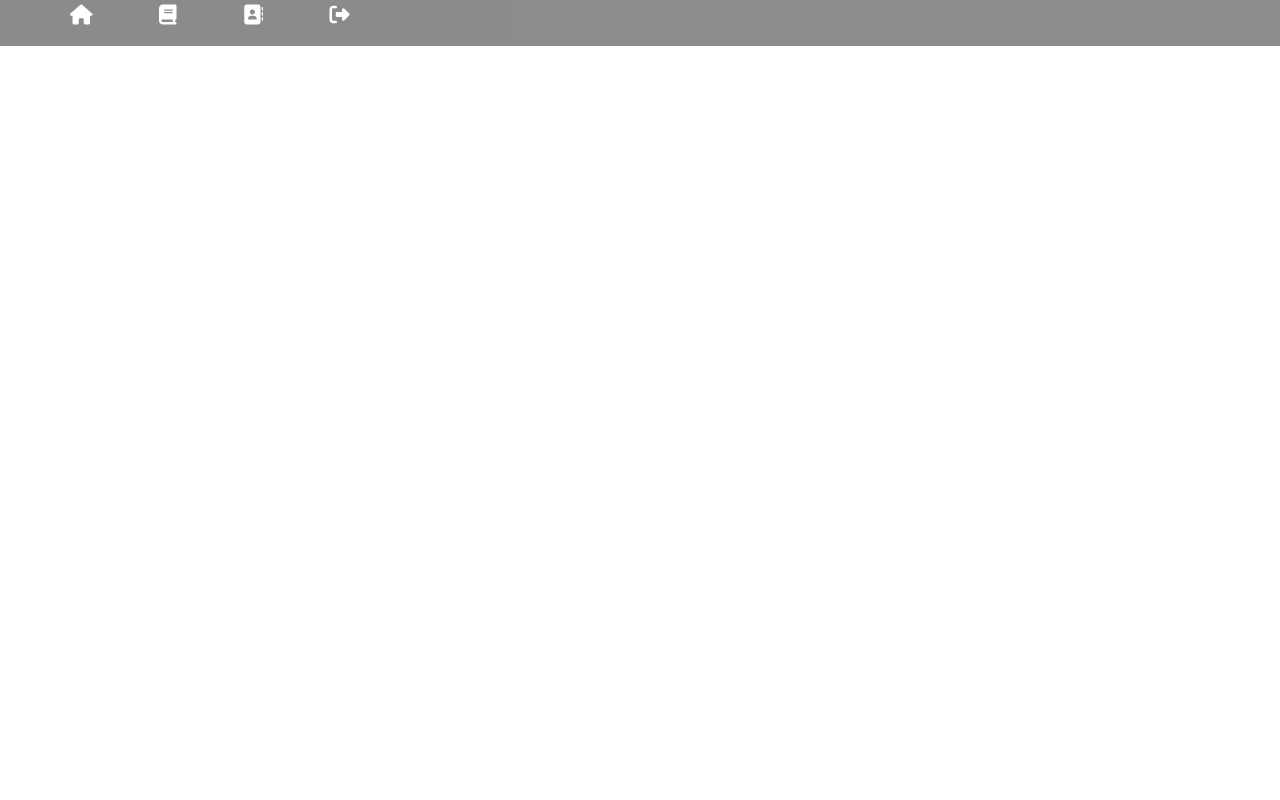
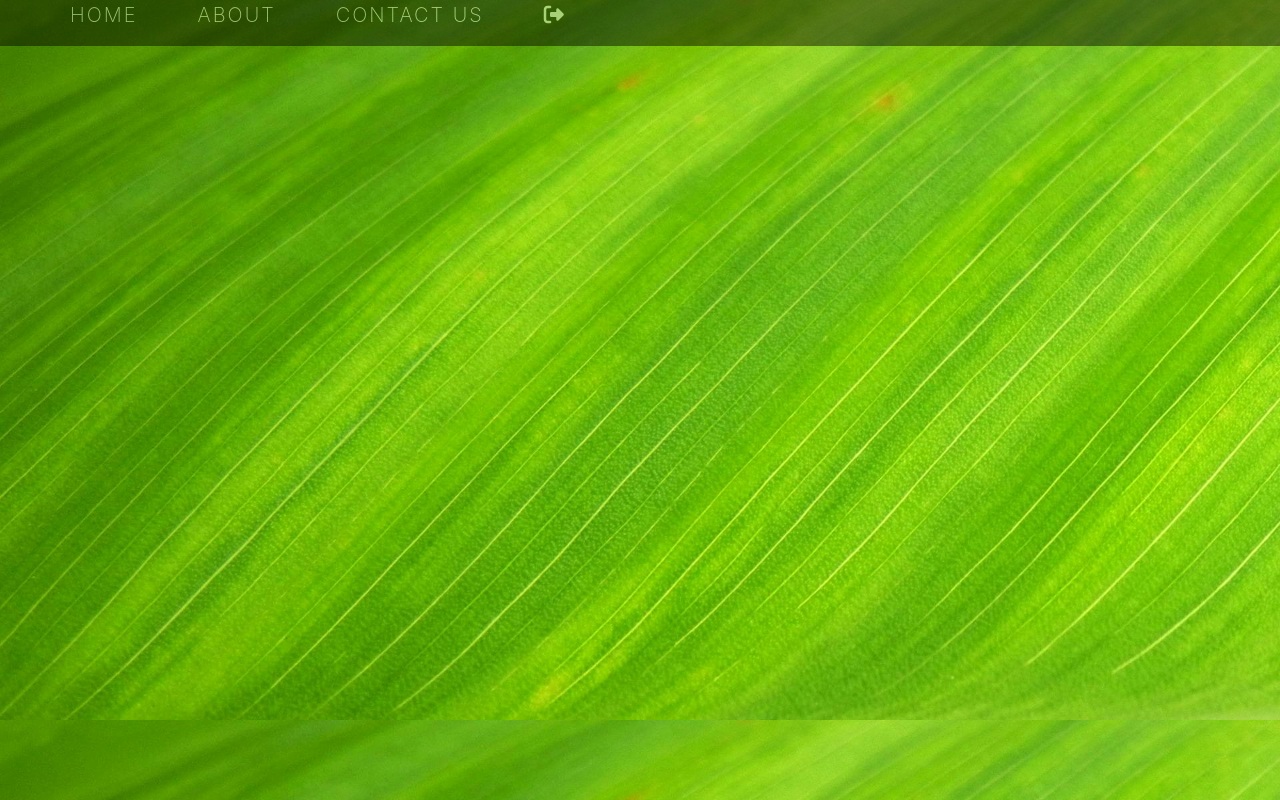
Before and after one commit to manlikeayei/CMP-325-chicken-app-, a plain HTML site: page pages/shopping.html in a window 1280 px wide. Drawn offline with nearby package versions, Linux system fonts and the light colour scheme.

Commit message:
Added new background photos to the project folder, added a bit more animations to the navbar.

```diff
--- a/css/shopping.css
+++ b/css/shopping.css
@@ -1,27 +1,33 @@
  body{
 
-   color: red;
+   background-image: url(8.jpg);
+   background-repeat: none;
+   background-size: cover;
 
 
 }
 
  .header{
-background-image: url();
+
 width: 100%;
 background-color: black;
-display: inline-block;
+display: flex;
 opacity: 0.45;
+
+
 
  }
 
 
  .header ul li{
 
-    display: inline-block;
+
     list-style: none;
     text-align: center;
-    float: none;
+    float: left;
  }
+
+
 
 
      .header ul li a{
@@ -30,7 +36,7 @@ opacity: 0.45;
         color: #fff;
         font-size: 20px;
         letter-spacing: 2px;
-        font-weight: 600;
+        font-weight: 200;
         padding: 30px;
         text-decoration: none;
         transition: ease-out 0.2s;
@@ -46,6 +52,26 @@ opacity: 0.45;
 
          .header ul li a:hover{
             background-color: green;
-            padding: 25px;
-            margin: 25px;
+            padding: 30px;
+
          }
+
+
+
+
+         .header li a .tooltiptext {
+            visibility: hidden;
+            font-size: 15px;
+
+
+
+         }
+
+         .header li a:hover .tooltiptext{
+            visibility: visible;
+         }
+
+         .header ul li a:hover .fa-right-from-bracket{
+            visibility: hidden;
+
+         }
--- a/pages/shopping.html
+++ b/pages/shopping.html
@@ -17,13 +17,14 @@
 
 
     <ul>
-        <li><a href="#"><i class="fa-solid fa-house"></i></a></li>
-        <li><a href="#"><i class="fa-solid fa-book"></i></a></li>
-        <li><a href="#"><i class="fa-solid fa-address-book"></i></a></li>
-        <li><a class="exit" href="../index.html"><i class="fa-solid fa-right-from-bracket"></i></a></li>
+        <li><a href="#">Home</a></li>
+        <li><a href="#">About</i></a></li>
+        <li><a href="#">Contact Us</a></li>
+        <li><a href="../index.html"><i class="fa-solid fa-right-from-bracket"><span class="tooltiptext">Logout</span></i></a></li>
     </ul>
 
-</div>
+
+    </div>
 
 
 
```
Also changed, not shown: css/8.jpg (added), 1 other file.
